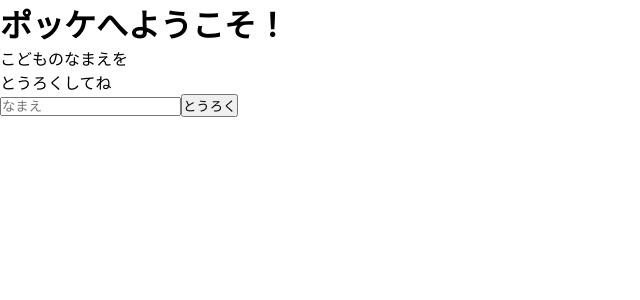
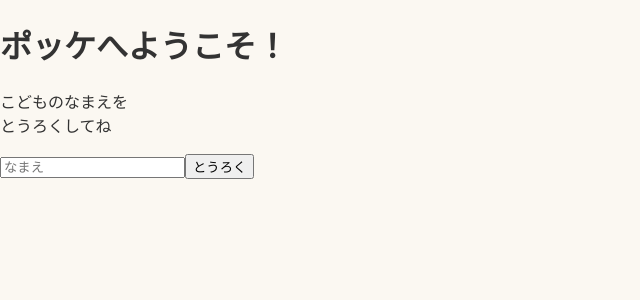
Before and after one commit to Yanko54/pokke, a React (Vite) app: page / in a window 1280 px wide. Shown: the top 300 px of the page, without its empty margins (0-640 px from the left). Built offline with nearby package versions, Linux system fonts and the light colour scheme.

Commit message:
共通スタイルとファビコンを設定

```diff
--- a/index.html
+++ b/index.html
@@ -1,8 +1,11 @@
 <!doctype html>
-<html lang="en">
+<html lang="ja">
   <head>
     <meta charset="UTF-8" />
-    <link rel="icon" type="image/svg+xml" href="/favicon.svg" />
+    <link rel="icon" type="image/png" href="/favicon.png" />
+    <link rel="preconnect" href="https://fonts.googleapis.com">
+    <link rel="preconnect" href="https://fonts.gstatic.com" crossorigin>
+    <link href="https://fonts.googleapis.com/css2?family=Noto+Sans+JP:wght@400;500;700&display=swap" rel="stylesheet">
     <meta name="viewport" content="width=device-width, initial-scale=1.0" />
     <title>pokke</title>
   </head>
--- a/src/components/BottomSheet/FormBottomSheet.tsx
+++ b/src/components/BottomSheet/FormBottomSheet.tsx
@@ -19,19 +19,19 @@
   transactionType: TransactionType;
   onAddTransaction: (transaction: CreateTransaction) => void;
   onAddTemplate: (template: CreateTemplate) => void;
+  showToast: (message: string) => void;
   balance: number;
-  showToast: (message: string) => void;
 };
 
 export const FormBottomSheet = ({
   isOpen,
   onClose,
+  transactionType,
   template,
-  transactionType,
   onAddTransaction,
   onAddTemplate,
+  showToast,
   balance,
-  showToast,
 }: FormBottomSheetProps) => {
   // ======= State =======
   const [form, setForm] = useState<FormState>({
--- a/src/index.css
+++ b/src/index.css
@@ -1,9 +1,24 @@
+:root {
+  --color-denim: #2D5A86;
+  --color-light-blue: #E6EFF7;
+  --color-coin: #FFD15A;
+  --color-coral: #F0634D;
+  --color-beige: #FBF8F2;
+  --color-greige: #F3EFE8;
+  --color-brown: #CDA06B;
+  --color-light-gray: #DEDFE2;
+  --color-text: #333333;
+  --color-subtext: #777777;
+  --color-white: #ffffff;
+}
+
 * {
-  margin: 0;
-  padding: 0;
   box-sizing: border-box;
 }
 
 body {
   margin: 0;
+  font-family: "Noto Sans JP", sans-serif;
+  background-color: var(--color-beige);
+  color: var(--color-text);
 }
```
Also changed, not shown: public/favicon.png (added).
